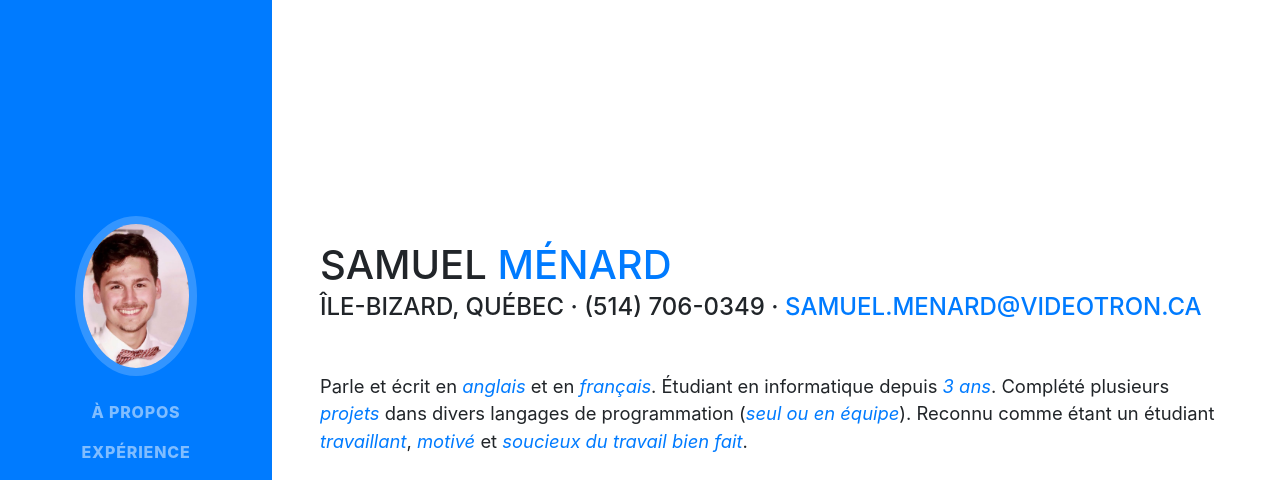
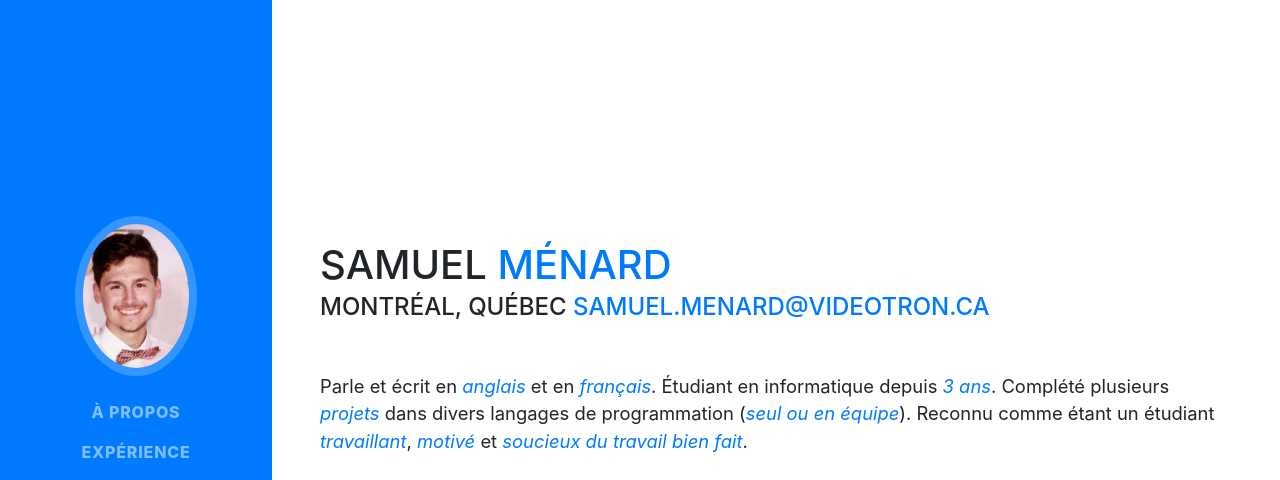
Before and after one commit to SamuelMenard/SamuelMenard.github.io, a website with bundled scripts: page index.html in a window 1280 px wide. Shown: the top 480 px of the page. Built offline with nearby package versions, Linux system fonts and the light colour scheme; a web font is replaced by a local one.

Commit message:
Update index.html

```diff
--- a/index.html
+++ b/index.html
@@ -63,7 +63,7 @@
           <h1 class="mb-0">Samuel
             <span class="text-primary">Ménard</span>
           </h1>
-          <div class="subheading mb-5">Île-Bizard, Québec · (514) 706-0349 ·
+          <div class="subheading mb-5">Montréal, Québec
             <a href="mailto:samuel.menard@videotron.ca">samuel.menard@videotron.ca</a>
           </div>
           <p class="lead mb-5">Parle et écrit en <i class="text-primary" >anglais</i> et en <i class="text-primary" >français</i>.
```
